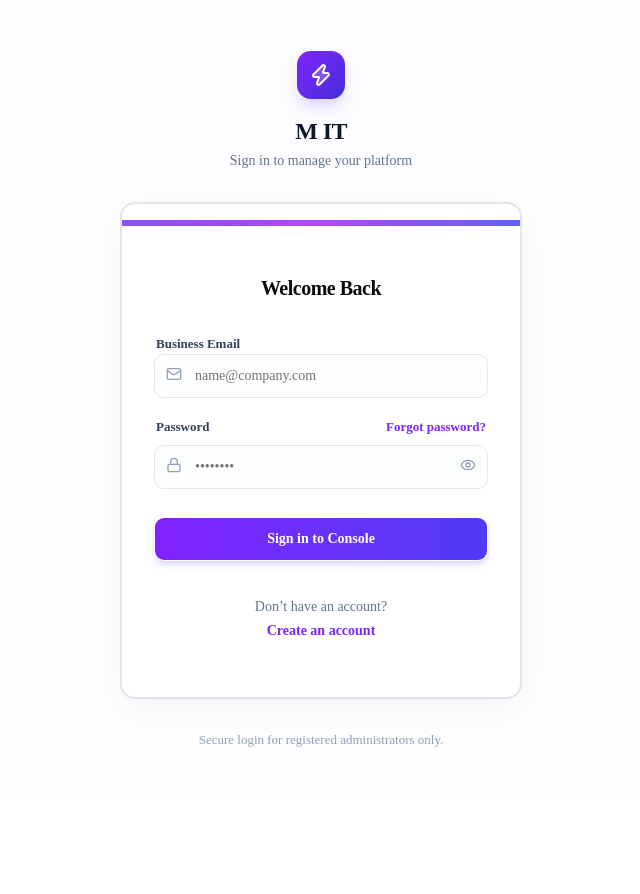
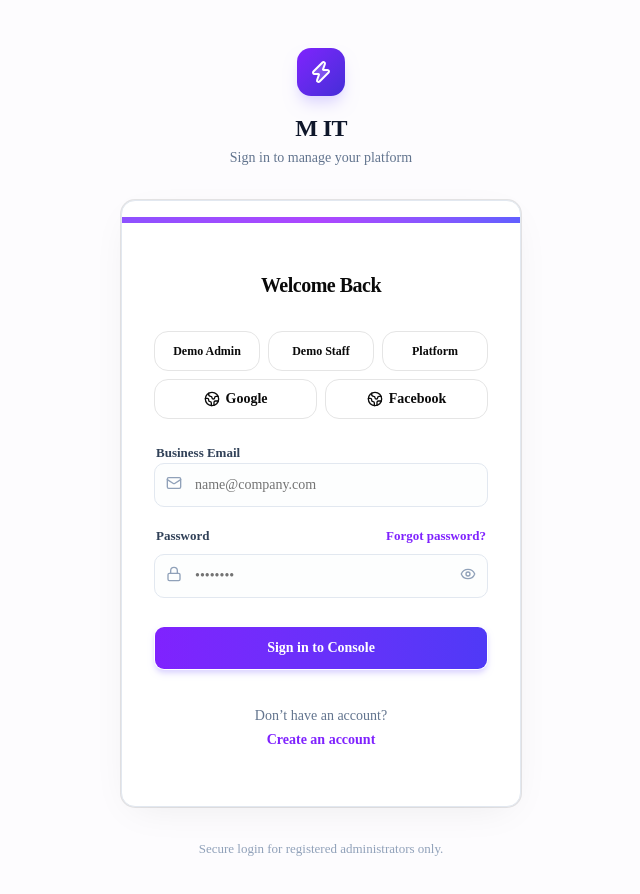
Before and after one commit to mahmudde/sales-manegement-softwere-frontend, a Next.js app: page /login in a window 1280 px wide. Shown: the top 894 px of the page, without its empty margins (319-959 px from the left). Before the commit the page ends 800 px from the top, so only its background shows below. Built offline with nearby package versions, Linux system fonts and the light colour scheme; no server answers.

Commit message:
feat: add demo and social auth actions

```diff
--- a/src/app/(auth)/login/page.tsx
+++ b/src/app/(auth)/login/page.tsx
@@ -18,6 +18,7 @@ import {
   Loader2,
   Zap,
   AlertCircle,
+  Globe2,
 } from "lucide-react";
 
 import { Card, CardContent, CardHeader, CardTitle } from "@/components/ui/card";
@@ -41,10 +42,32 @@ export default function LoginPage() {
     register,
     handleSubmit,
     setError,
+    setValue,
     formState: { errors, isSubmitting },
   } = useForm<FormValues>({
     resolver: zodResolver(schema),
   });
+
+  const fillDemoCredentials = (type: "admin" | "staff" | "platform") => {
+    const credentials = {
+      admin: {
+        email: "admin@mitsales.demo",
+        password: "12345678",
+      },
+      staff: {
+        email: "staff@mitsales.demo",
+        password: "12345678",
+      },
+      platform: {
+        email: "platformadmin@gmail.com",
+        password: "12345678",
+      },
+    }[type];
+
+    setValue("email", credentials.email, { shouldValidate: true });
+    setValue("password", credentials.password, { shouldValidate: true });
+    setGlobalError(null);
+  };
 
   const onSubmit = async (data: FormValues) => {
     setGlobalError(null);
@@ -118,6 +141,64 @@ export default function LoginPage() {
           </CardHeader>
 
           <CardContent className="px-8 pb-10">
+            <div className="mb-6 grid gap-2">
+              <div className="grid grid-cols-1 gap-2 sm:grid-cols-3">
+                <Button
+                  type="button"
+                  variant="outline"
+                  onClick={() => fillDemoCredentials("admin")}
+                  className="h-10 rounded-xl text-xs font-bold"
+                >
+                  Demo Admin
+                </Button>
+                <Button
+                  type="button"
+                  variant="outline"
+                  onClick={() => fillDemoCredentials("staff")}
+                  className="h-10 rounded-xl text-xs font-bold"
+                >
+                  Demo Staff
+                </Button>
+                <Button
+                  type="button"
+                  variant="outline"
+                  onClick={() => fillDemoCredentials("platform")}
+                  className="h-10 rounded-xl text-xs font-bold"
+                >
+                  Platform
+                </Button>
+              </div>
+
+              <div className="grid grid-cols-1 gap-2 sm:grid-cols-2">
+                <Button
+                  type="button"
+                  variant="outline"
+                  className="h-10 rounded-xl font-bold"
+                  onClick={() =>
+                    setGlobalError(
+                      "Google login requires OAuth environment keys on the backend.",
+                    )
+                  }
+                >
+                  <Globe2 className="h-4 w-4" />
+                  Google
+                </Button>
+                <Button
+                  type="button"
+                  variant="outline"
+                  className="h-10 rounded-xl font-bold"
+                  onClick={() =>
+                    setGlobalError(
+                      "Facebook login requires OAuth environment keys on the backend.",
+                    )
+                  }
+                >
+                  <Globe2 className="h-4 w-4" />
+                  Facebook
+                </Button>
+              </div>
+            </div>
+
             <AnimatePresence>
               {globalError && (
                 <motion.div
```
